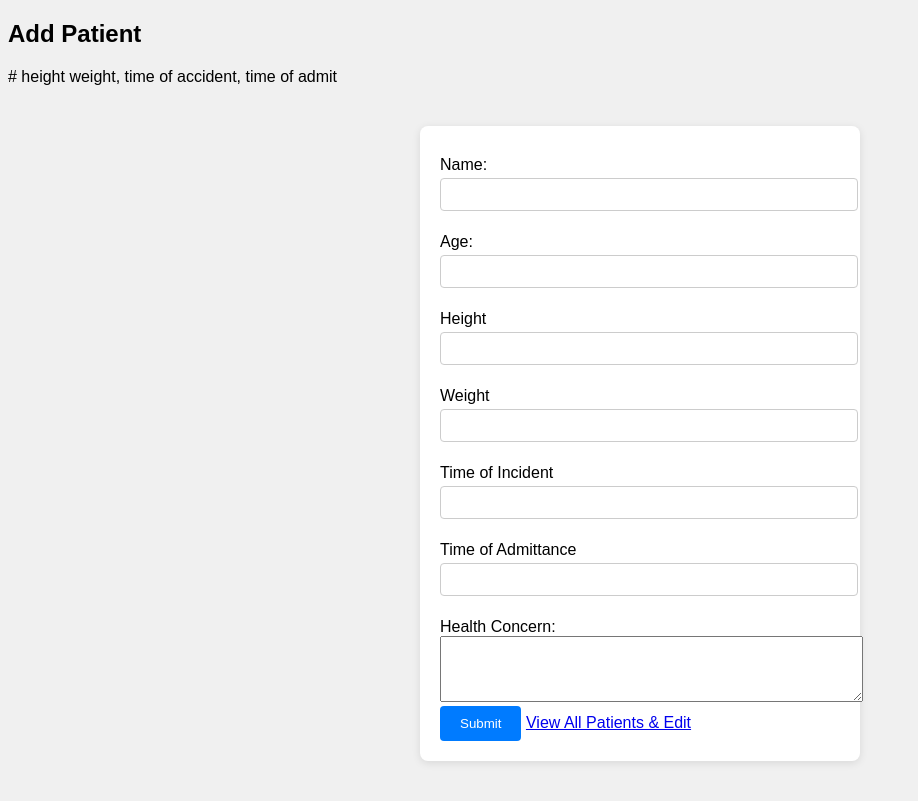
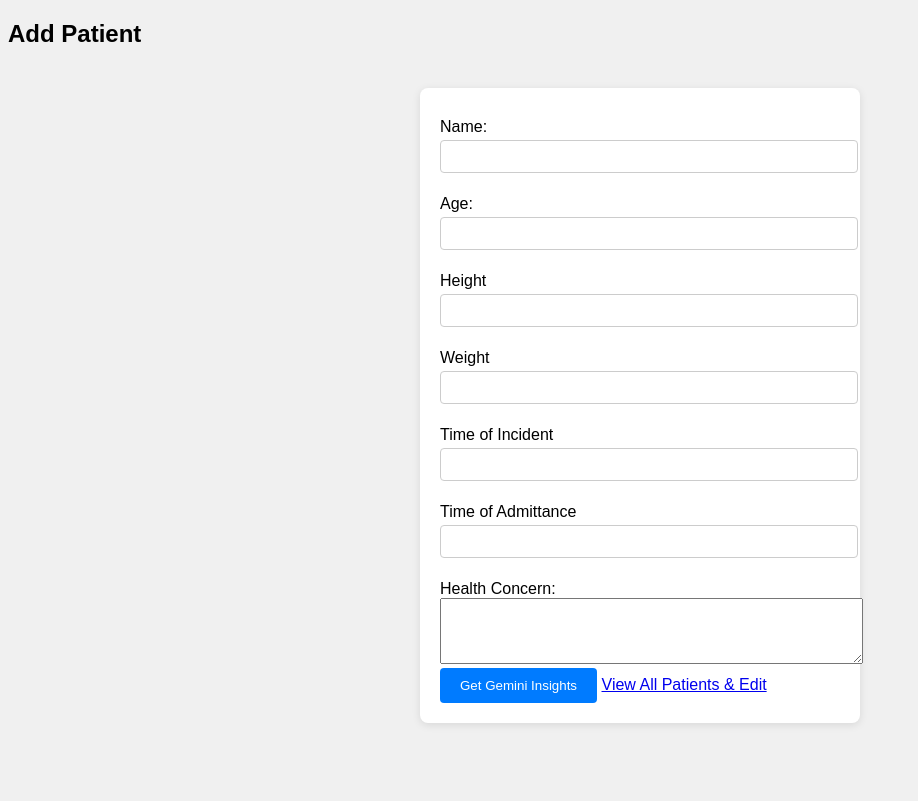
Before and after one commit to Matteo-Di-Rienzo/TerraHacks-TriageAI, a Flask app: page / in a window 1280 px wide. Shown: the whole page, without its empty margins (0-918 px from the left). After the commit the page ends 725 px from the top, so only its background shows below. Run offline with Flask 3, Linux system fonts and the light colour scheme.

Commit message:
added gemini tab in app.py

```diff
--- a/app.py
+++ b/app.py
@@ -2,11 +2,14 @@ from flask import Flask, jsonify, request, render_template
 from pymongo import MongoClient
 from dotenv import load_dotenv
 import os
+import google.generativeai as genai
 
 load_dotenv()
 
 app = Flask(__name__)
 mongo_uri = os.getenv("MONGO_URI")
+api_key = os.getenv("GEMINI_API_KEY")
+
 
 client = MongoClient(mongo_uri)
 db = client["terrahacks"]
@@ -34,3 +37,18 @@ def delete_patients():
 def view_patients():
   patients = list(patientsCollection.find({}))
   return render_template("patients.html", patients=patients)
+
+@app.route("/gemini", methods=["POST"])
+def gemini():
+  # Fetch all patients from MongoDB
+  patients = list(patientsCollection.find({}, {"_id": 0}))
+  # Prepare the prompt or data for Gemini
+
+  # -------------To be edited by Prithvi--------------
+  prompt = f"Here is the patient data: {patients}. What insights can you provide?"
+
+  # Authenticate with Gemini
+  genai.configure(api_key)
+  model = genai.GenerativeModel("gemini-pro")
+  response = model.generate_content(prompt)
+  return jsonify({"gemini_response": response.text})
--- a/static/script.js
+++ b/static/script.js
@@ -20,3 +20,13 @@ patientForm.addEventListener("submit", e => {
     .catch(err => {
       console.error("Failed to load", err)});
   });
+
+// Gemini button handler (add after the above code)
+const geminiBtn = document.getElementById("gemini-btn");
+geminiBtn.addEventListener("click", () => {
+fetch("/gemini", { method: "POST" })
+.then(res => res.json())
+.then(data => {
+    alert(data.gemini_response);
+});
+});
--- a/templates/index.html
+++ b/templates/index.html
@@ -6,7 +6,6 @@
 </head>
 <body>
     <h2>Add Patient</h2>
-# height weight, time of accident, time of admit
     <form id="patient-form">
         <label>Name:</label>
         <input type="text" id="name" required />
@@ -29,7 +28,7 @@
         <label>Health Concern:</label>
         <textarea id="concern" rows="4" cols="50" required></textarea>
 
-        <button type="submit">Submit</button>
+        <button type="button" id="gemini-btn">Get Gemini Insights</button>
 
         <a href="/patients">View All Patients & Edit</a>
     </form>
```
